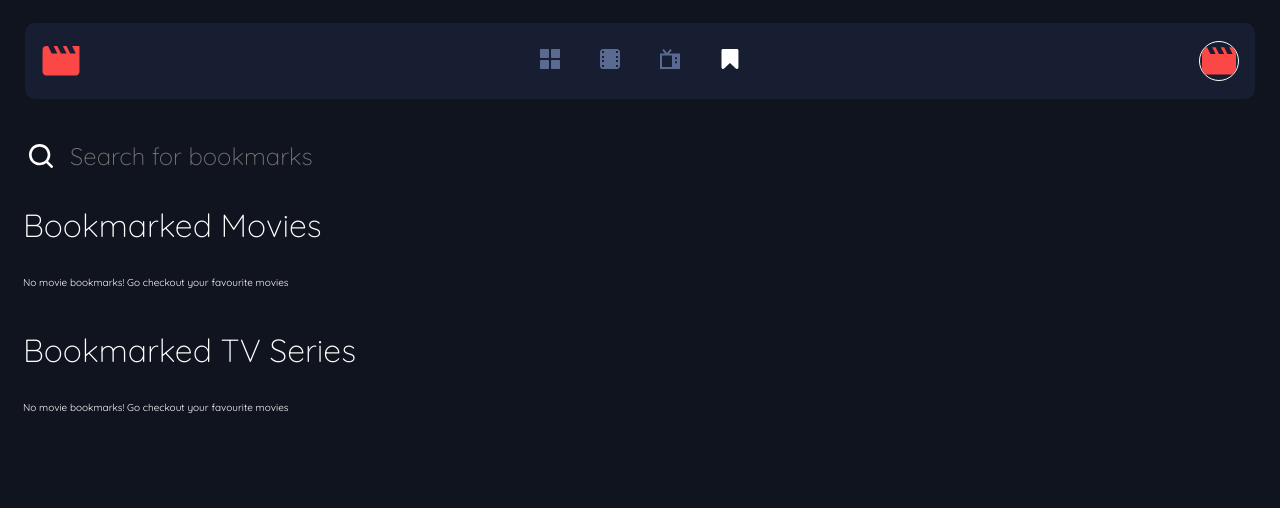
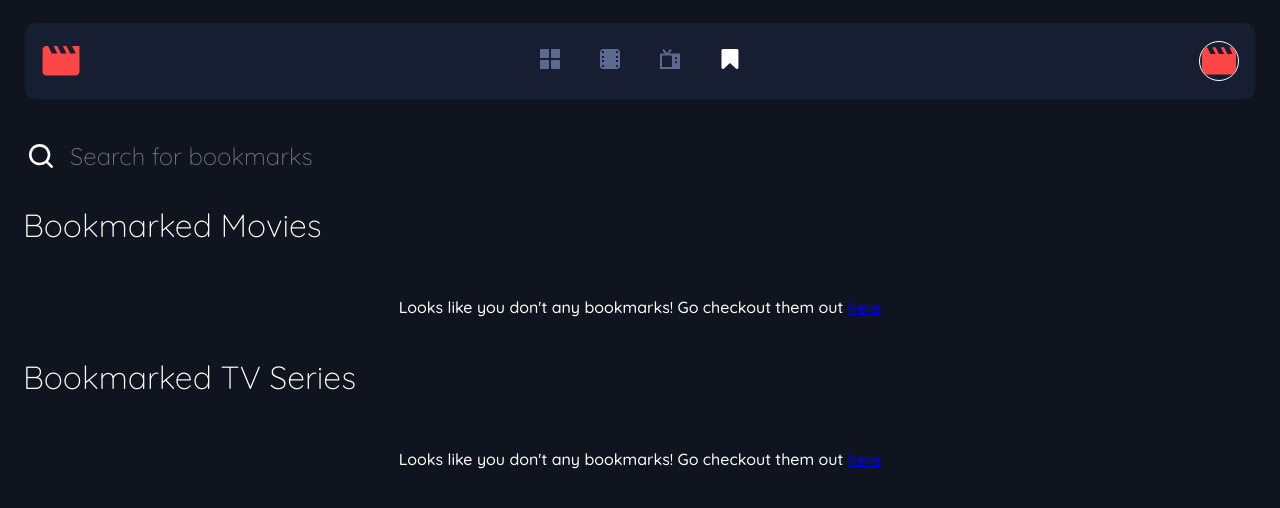
Before and after one commit to LiamVickerstaff/entertainment-app, a React (Vite) app in the folder client/: page /bookmarks in a window 1280 px wide. Shown: the top 508 px of the page. Built offline with nearby package versions, Linux system fonts and the light colour scheme.

Commit message:
Consolidate DRY code and CSS

```diff
--- a/client/src/pages/Movies/Movies.module.css
+++ b/client/src/components/DisplayContentGroup/DisplayContentGroup.module.css
@@ -15,6 +15,13 @@ h2 {
   justify-content: space-around;
   gap: 1.5rem;
   width: 100%;
+}
+
+.missingContentMessage {
+  font-size: clamp(1.2rem, 1.8vw, 1.6rem);
+  font-weight: 500;
+  margin-block-start: 2rem;
+  text-align: center;
 }
 
 @media (min-width: 680px) {
--- /dev/null
+++ b/client/src/components/DisplayContentGroup/DisplayContentGroup.tsx
@@ -0,0 +1,59 @@
+import { Link, useSearchParams } from "react-router-dom";
+import type { MediaContentType } from "../../types/mediaDataTypes";
+import RegularContentCard from "../ContentDisplayCards/RegularContentCard/RegularContentCard";
+import styles from "./DisplayContentGroup.module.css";
+
+export default function DisplayContentGroup({
+  title,
+  contentData,
+  loading,
+  error,
+}: {
+  title: string;
+  contentData: MediaContentType[];
+  loading: boolean;
+  error: string | null;
+}) {
+  const [searchParams] = useSearchParams();
+  const searchQuery = searchParams.get("q")?.toLowerCase() ?? "";
+
+  if (loading)
+    return (
+      <div className={styles.container}>
+        <h2>{title}</h2>
+        <p>Loading...</p>
+      </div>
+    );
+  if (error)
+    return (
+      <div className={styles.container}>
+        <h2>{title}</h2>
+        <p>
+          Oops! We can't find any movies at the moment. Please try again later!
+        </p>
+      </div>
+    );
+
+  return (
+    <div className={styles.container}>
+      <h2>{title}</h2>
+      <div className={styles.displayCardsContainer}>
+        {contentData &&
+          contentData.map((content, index) => (
+            <RegularContentCard key={index} content={content} />
+          ))}
+      </div>
+      {location.pathname === "/bookmarks" && contentData.length === 0 && (
+        <p className={styles.missingContentMessage}>
+          Looks like you don't any bookmarks! Go checkout them out{" "}
+          <Link to={"/"}>here</Link>
+        </p>
+      )}
+      {location.pathname !== "/bookmarks" && contentData.length === 0 && (
+        <p className={styles.missingContentMessage}>
+          We couldn't find anything for: "{searchQuery}"
+        </p>
+      )}
+    </div>
+  );
+}
--- a/client/src/pages/Home/Home.tsx
+++ b/client/src/pages/Home/Home.tsx
@@ -1,5 +1,4 @@
 import styles from "./Home.module.css";
-import RegularContentCard from "../../components/ContentDisplayCards/RegularContentCard/RegularContentCard";
 import TrendingContentCard from "../../components/ContentDisplayCards/TrendingContentCard/TrendingContentCard";
 import { useEffect, useState } from "react";
 import type { MediaContentType } from "../../types/mediaDataTypes";
@@ -7,6 +6,7 @@ import { useLoadContent } from "../../hooks/useLoadContent";
 import { useSearchParams } from "react-router-dom";
 import { fetchAllBySearch } from "../../api/tmdbFetches";
 import { formatContentData } from "../../utils/tmbdUtils";
+import DisplayContentGroup from "../../components/DisplayContentGroup/DisplayContentGroup";
 
 export default function Home() {
   const [searchParams] = useSearchParams();
@@ -63,15 +63,12 @@ export default function Home() {
   if (searchData && searchData.length > 0) {
     return (
       <div className={styles.homeContainer}>
-        <div className={styles.recommendedContainer}>
-          <h2>Search Results</h2>
-          <div className={styles.recommendedGrid}>
-            {searchData &&
-              searchData.map((content, index) => (
-                <RegularContentCard key={index} content={content} />
-              ))}
-          </div>
-        </div>
+        <DisplayContentGroup
+          title={"Search Results"}
+          contentData={searchData}
+          loading={loading}
+          error={error}
+        />
       </div>
     );
   }
@@ -87,15 +84,12 @@ export default function Home() {
             ))}
         </div>
       </div>
-      <div className={styles.recommendedContainer}>
-        <h2>Recommended for you</h2>
-        <div className={styles.recommendedGrid}>
-          {recommendedData &&
-            recommendedData.map((content, index) => (
-              <RegularContentCard key={index} content={content} />
-            ))}
-        </div>
-      </div>
+      <DisplayContentGroup
+        title={"Recommended"}
+        contentData={recommendedData}
+        loading={loading}
+        error={error}
+      />
     </div>
   );
 }
--- a/client/src/pages/Movies/Movies.tsx
+++ b/client/src/pages/Movies/Movies.tsx
@@ -1,8 +1,7 @@
-import styles from "./Movies.module.css";
-import RegularContentCard from "../../components/ContentDisplayCards/RegularContentCard/RegularContentCard";
 import { useBookmarksStore } from "../../stores/useBookmarksStore";
 import { fetchMoviesBySearch } from "../../api/tmdbFetches";
 import { useSearch } from "../../hooks/useSearch";
+import DisplayContentGroup from "../../components/DisplayContentGroup/DisplayContentGroup";
 
 export default function Movies({ title }: { title: string }) {
   const { movieBookmarks } = useBookmarksStore();
@@ -13,35 +12,12 @@ export default function Movies({ title }: { title: string }) {
     error,
   } = useSearch("movie", fetchMoviesBySearch, movieBookmarks);
 
-  if (loading)
-    return (
-      <div className={styles.container}>
-        <h2>{title}</h2>
-        <p>Loading...</p>
-      </div>
-    );
-  if (error)
-    return (
-      <div className={styles.container}>
-        <h2>{title}</h2>
-        <p>
-          Oops! We can't find any movies at the moment. Please try again later!
-        </p>
-      </div>
-    );
-
   return (
-    <div className={styles.container}>
-      <h2>{title}</h2>
-      <div className={styles.displayCardsContainer}>
-        {movieData &&
-          movieData.map((content, index) => (
-            <RegularContentCard key={index} content={content} />
-          ))}
-      </div>
-      {location.pathname === "/bookmarks" && movieBookmarks.length === 0 && (
-        <p>No movie bookmarks! Go checkout your favourite movies</p>
-      )}
-    </div>
+    <DisplayContentGroup
+      title={title}
+      contentData={movieData}
+      loading={loading}
+      error={error}
+    />
   );
 }
--- a/client/src/pages/TvShows/TvShows.module.css
+++ /dev/null
@@ -1,42 +0,0 @@
-.container {
-  margin-block-start: 2.4rem;
-  padding-inline: 1.6rem;
-}
-
-h2 {
-  font-size: clamp(2rem, 4.2vw, 3.2rem);
-  font-weight: 300;
-  margin-bottom: 2.4rem;
-}
-
-.displayCardsContainer {
-  display: flex;
-  flex-wrap: wrap;
-  justify-content: space-around;
-  gap: 1.5rem;
-  width: 100%;
-}
-
-@media (min-width: 680px) {
-  .displayCardsContainer {
-    justify-content: start;
-  }
-}
-
-@media (min-width: 768px) {
-  .container {
-    padding-inline: 2.3rem;
-  }
-}
-
-@media (min-width: 1080px) {
-  h2 {
-    margin-bottom: 3.2rem;
-  }
-}
-
-@media (min-width: 1440px) {
-  .container {
-    padding-inline: 0 3.6rem;
-  }
-}
--- a/client/src/pages/TvShows/TvShows.tsx
+++ b/client/src/pages/TvShows/TvShows.tsx
@@ -1,8 +1,7 @@
-import styles from "./TvShows.module.css";
-import RegularContentCard from "../../components/ContentDisplayCards/RegularContentCard/RegularContentCard";
 import { useBookmarksStore } from "../../stores/useBookmarksStore";
 import { fetchTvBySearch } from "../../api/tmdbFetches";
 import { useSearch } from "../../hooks/useSearch";
+import DisplayContentGroup from "../../components/DisplayContentGroup/DisplayContentGroup";
 
 export default function TvShows({ title }: { title: string }) {
   const { tvBookmarks } = useBookmarksStore();
@@ -13,36 +12,12 @@ export default function TvShows({ title }: { title: string }) {
     error,
   } = useSearch("tv", fetchTvBySearch, tvBookmarks);
 
-  if (loading)
-    return (
-      <div className={styles.container}>
-        <h2>{title}</h2>
-        <p>Loading...</p>
-      </div>
-    );
-  if (error)
-    return (
-      <div className={styles.container}>
-        <h2>{title}</h2>
-        <p>
-          Oops! We can't find any tv shows at the moment. Please try again
-          later!
-        </p>
-      </div>
-    );
-
   return (
-    <div className={styles.container}>
-      <h2>{title}</h2>
-      <div className={styles.displayCardsContainer}>
-        {tvShowData &&
-          tvShowData.map((content, index) => (
-            <RegularContentCard key={index} content={content} />
-          ))}
-      </div>
-      {location.pathname === "/bookmarks" && tvBookmarks.length === 0 && (
-        <p>No movie bookmarks! Go checkout your favourite movies</p>
-      )}
-    </div>
+    <DisplayContentGroup
+      title={title}
+      contentData={tvShowData}
+      loading={loading}
+      error={error}
+    />
   );
 }
```
